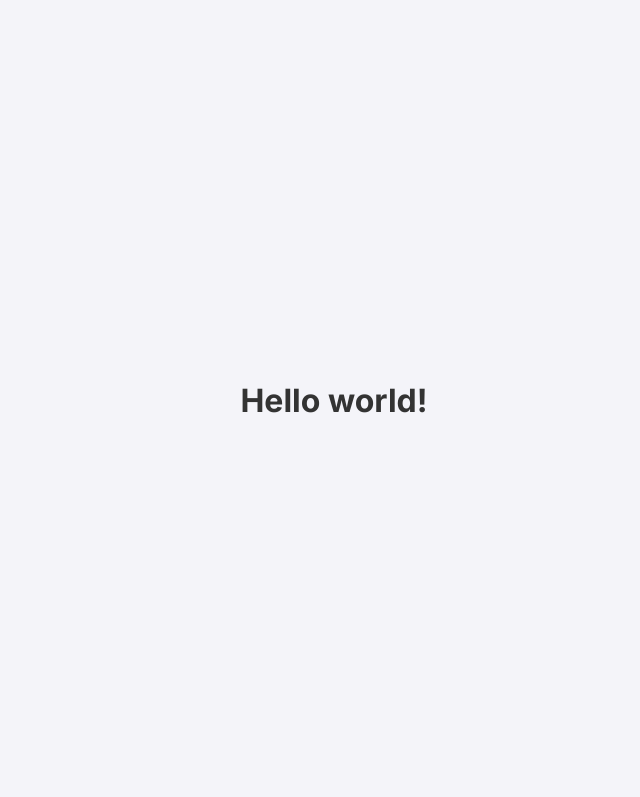
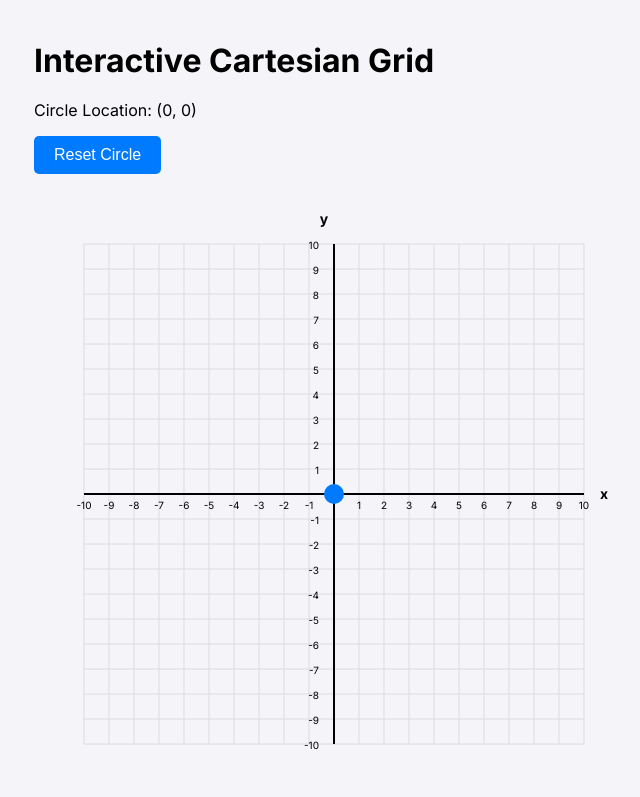
Before and after one commit to karnavr/eduapps, a website: page index.html in a window 1280 px wide. Shown: the whole page, without its empty margins (306-946 px from the left). Drawn offline with nearby package versions, Linux system fonts and the light colour scheme.

Commit message:
create interactive grid

```diff
--- a/css/styles.css
+++ b/css/styles.css
@@ -1,15 +1,47 @@
 body {
     font-family: 'Inter', sans-serif;
     margin: 0;
-    padding: 0;
-    display: flex;
-    justify-content: center;
-    align-items: center;
-    height: 100vh;
+    padding: 20px;
+    text-align: center;
     background-color: #f4f4f9;
-    color: #333;
+}
+
+#content {
+    display: inline-block;
+    text-align: left;
 }
 
 h1 {
-    font-size: 2rem;
+    font-weight: 700;
+    margin-bottom: 20px;
 }
+
+#controls {
+    margin-bottom: 10px;
+}
+
+button {
+    padding: 10px 20px;
+    font-size: 1rem;
+    border: none;
+    border-radius: 5px;
+    background-color: #007BFF;
+    color: #fff;
+    cursor: pointer;
+    transition: background-color 0.3s ease;
+}
+
+button:hover {
+    background-color: #0056b3;
+}
+
+svg {
+    border: 1px solid #ccc;
+    margin-top: 10px;
+}
+
+.math-block {
+    text-align: center; /* Center the equation within the left-aligned text */
+    font-size: 1.25rem;
+    margin: 20px 0;
+}
--- a/index.html
+++ b/index.html
@@ -3,11 +3,24 @@
 <head>
     <meta charset="UTF-8">
     <meta name="viewport" content="width=device-width, initial-scale=1.0">
-    <title>Physics App</title>
+    <title>Navier-Stokes Equation</title>
     <link href="https://fonts.googleapis.com/css2?family=Inter:wght@400;700&display=swap" rel="stylesheet">
     <link rel="stylesheet" href="css/styles.css">
+    <link rel="stylesheet" href="https://cdn.jsdelivr.net/npm/katex@0.16.4/dist/katex.min.css">
+    <script defer src="https://cdn.jsdelivr.net/npm/katex@0.16.4/dist/katex.min.js"></script>
+    <script defer src="https://cdn.jsdelivr.net/npm/katex@0.16.4/dist/contrib/auto-render.min.js"
+        onload="renderMathInElement(document.body);"></script>
+    <script src="https://d3js.org/d3.v7.min.js"></script>
+    <script src="js/app.js"></script>
 </head>
 <body>
-    <h1>Hello world!</h1>
+    <div id="content">
+        <h1>Interactive Cartesian Grid</h1>
+        <div id="controls">
+            <p id="circle-location">Circle Location: (0, 0)</p>
+            <button id="reset-btn">Reset Circle</button>
+        </div>
+        <svg id="grid" width="600" height="600"></svg>
+    </div>
 </body>
 </html>
--- a/js/app.js
+++ b/js/app.js
@@ -0,0 +1,129 @@
+document.addEventListener("DOMContentLoaded", () => {
+    const svg = d3.select("#grid");
+    const width = 600;
+    const height = 600;
+    const margin = 50;
+
+    console.log("SVG dimensions (width x height):", svg.attr("width"), svg.attr("height"));
+
+    // Create scales for the Cartesian plane
+    const xScale = d3.scaleLinear().domain([-10, 10]).range([margin, width - margin]);
+    const yScale = d3.scaleLinear().domain([-10, 10]).range([height - margin, margin]);
+
+    // Add faint grid lines
+    for (let i = -10; i <= 10; i++) {
+        svg.append("line")
+            .attr("x1", xScale(i))
+            .attr("x2", xScale(i))
+            .attr("y1", margin)
+            .attr("y2", height - margin)
+            .attr("stroke", "#ddd")
+            .attr("stroke-width", 1);
+
+        svg.append("line")
+            .attr("x1", margin)
+            .attr("x2", width - margin)
+            .attr("y1", yScale(i))
+            .attr("y2", yScale(i))
+            .attr("stroke", "#ddd")
+            .attr("stroke-width", 1);
+    }
+
+    // Add main axes lines
+    svg.append("line")
+        .attr("x1", xScale(-10))
+        .attr("x2", xScale(10))
+        .attr("y1", yScale(0))
+        .attr("y2", yScale(0))
+        .attr("stroke", "black")
+        .attr("stroke-width", 2);
+
+    svg.append("line")
+        .attr("x1", xScale(0))
+        .attr("x2", xScale(0))
+        .attr("y1", yScale(-10))
+        .attr("y2", yScale(10))
+        .attr("stroke", "black")
+        .attr("stroke-width", 2);
+
+    // Add axis labels for grid points
+    for (let i = -10; i <= 10; i++) {
+        if (i !== 0) {
+            svg.append("text")
+                .attr("x", xScale(i))
+                .attr("y", yScale(0) + 15)
+                .attr("text-anchor", "middle")
+                .attr("font-size", "10px")
+                .attr("fill", "black")
+                .text(i);
+
+            svg.append("text")
+                .attr("x", xScale(0) - 15)
+                .attr("y", yScale(i) + 5)
+                .attr("text-anchor", "end")
+                .attr("font-size", "10px")
+                .attr("fill", "black")
+                .text(i);
+        }
+    }
+
+    // Add axis variable labels
+    svg.append("text")
+        .attr("x", xScale(10) + 20)
+        .attr("y", yScale(0) + 5)
+        .attr("text-anchor", "middle")
+        .attr("font-size", "14px")
+        .attr("font-weight", "bold")
+        .attr("fill", "black")
+        .text("x");
+
+    svg.append("text")
+        .attr("x", xScale(0) - 10)
+        .attr("y", yScale(10) - 20)
+        .attr("text-anchor", "middle")
+        .attr("font-size", "14px")
+        .attr("font-weight", "bold")
+        .attr("fill", "black")
+        .text("y");
+
+    // Draw the circle
+    let circle = svg
+        .append("circle")
+        .attr("cx", xScale(0))
+        .attr("cy", yScale(0))
+        .attr("r", 10)
+        .attr("fill", "#007BFF") // Blue color for the circle
+        .style("cursor", "grab") // Grab cursor when hovering over the circle
+        .call(
+            d3.drag()
+                .on("start", function (event) {
+                    d3.select(this).style("cursor", "grabbing"); // Grabbing cursor while dragging
+                })
+                .on("drag", function (event) {
+                    // Use the event's coordinates directly to set the circle's position
+                    const [x, y] = d3.pointer(event, svg.node());
+                    d3.select(this)
+                        .attr("cx", x)
+                        .attr("cy", y);
+
+                    // Update circle location display
+                    const xCoord = xScale.invert(x).toFixed(1);
+                    const yCoord = yScale.invert(y).toFixed(1);
+                    d3.select("#circle-location").text(`Circle Location: (${xCoord}, ${yCoord})`);
+                })
+                .on("end", function () {
+                    d3.select(this).style("cursor", "grab"); // Back to grab cursor after dragging
+                })
+        );
+
+    // Reset button functionality
+    d3.select("#reset-btn").on("click", function () {
+        circle
+            .attr("cx", xScale(0))
+            .attr("cy", yScale(0));
+        d3.select("#circle-location").text("Circle Location: (0, 0)");
+    });
+
+    // Remove SVG border
+    svg.style("border", "none");
+});
```
